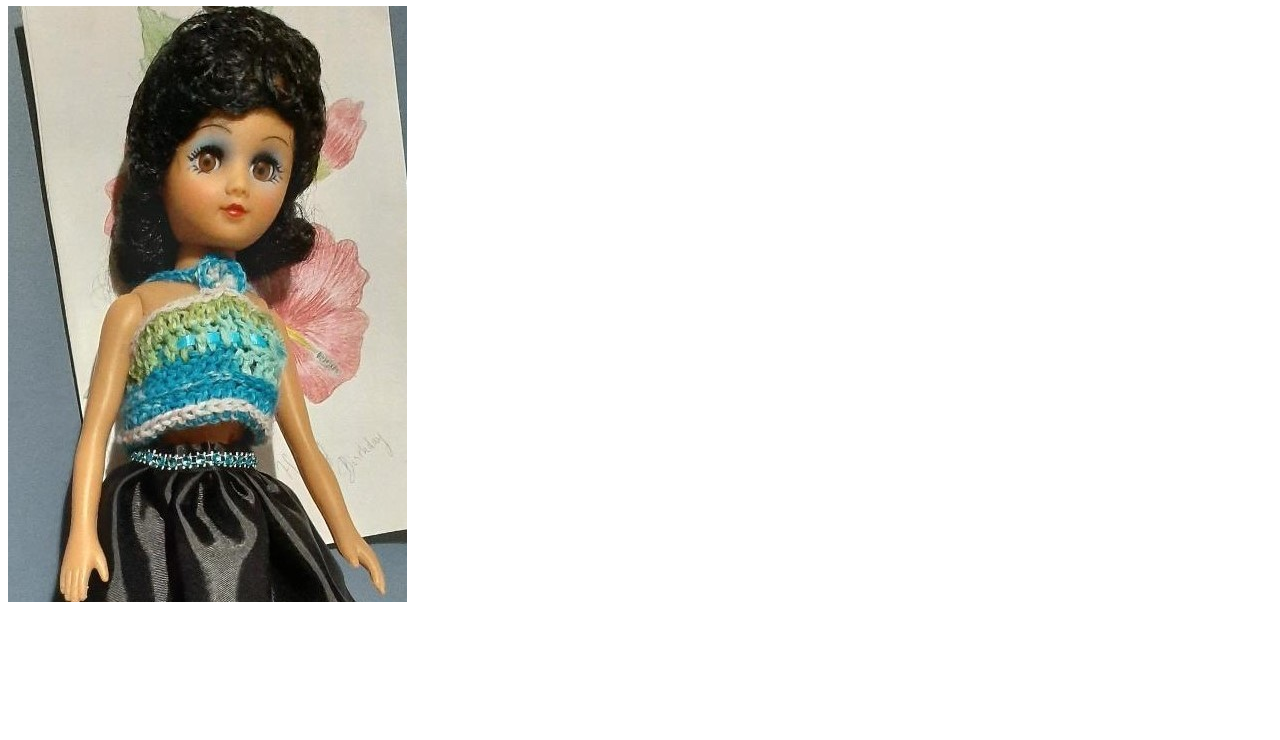
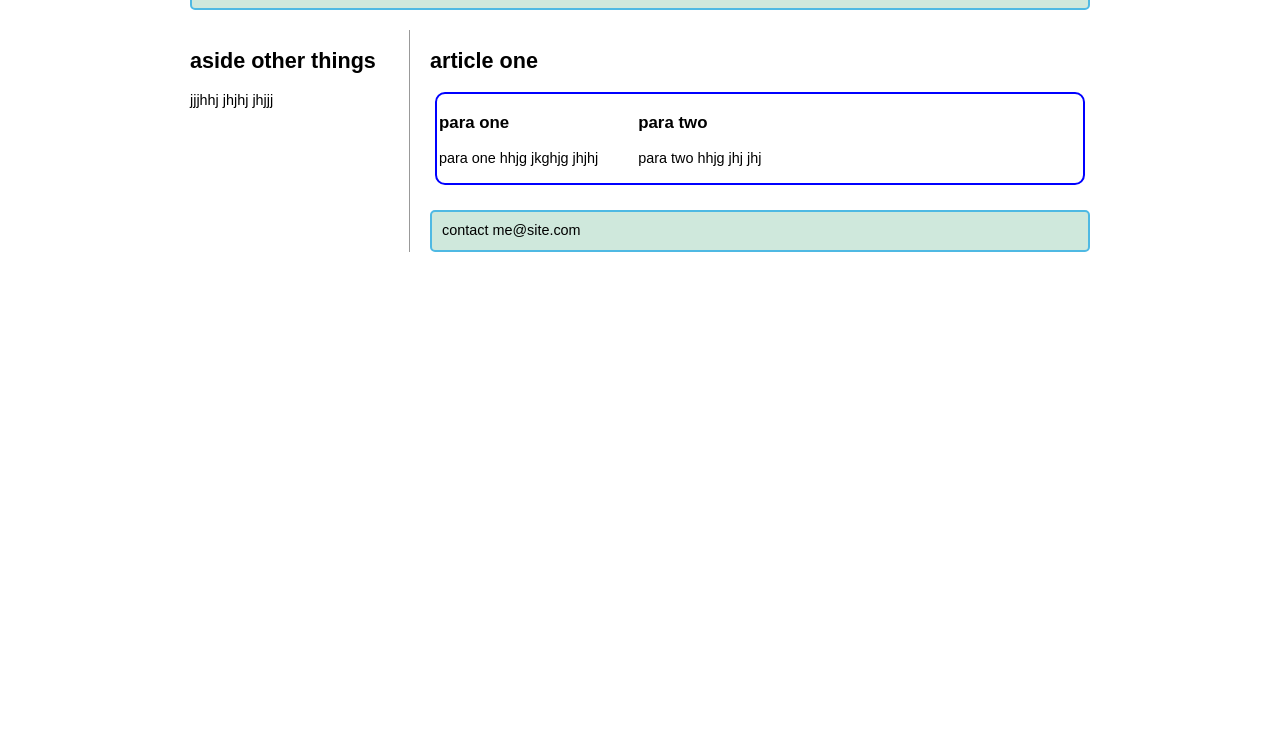
Before and after one commit to NileemaS/dollyRepo, a plain HTML site: page index.html in a window 1280 px wide. Shown: the part 60-800 px from the top of the page. Drawn offline with Linux system fonts and the light colour scheme.

Commit message:
Add files via upload

```diff
--- a/index.html
+++ b/index.html
@@ -1,4 +1,91 @@
 <html>
-    <h1>Nileema's Portfolio</h1>
-    <img src="./doll.jpg" />
+<head>
+    <meta charset="utf-8">
+    <title>grid style example</title>
+    <style>
+        body{
+            width:90%;
+            max-width:900px;
+            margin:2em auto;
+            font: .9em/1.2 Arial, Helvetica, Sans-serif;
+        }
+        .container{
+            display: grid;
+            grid-template-areas:
+                "header header"
+                "sidebar content"
+                "sidebar footer";
+            grid-template-columns: 1fr 3fr;
+            gap: 20px;
+        }
+
+        header,
+        footer{
+            border-radius: 5px;
+            padding: 10px;
+            background-color: rgb(207,232,220);
+            border: 2px solid rgb(79,185,227);
+
+        }
+
+        header{
+            grid-area: header;
+        }
+
+        footer{
+            grid-area: footer;
+        }
+
+        article{
+            grid-area: content;
+        }
+
+        aside{
+            border-right: 1px solid #999;
+            grid-area: sidebar;
+        }
+
+        .paraflex{
+            display:flex;
+            flex:1 auto;
+            flex-flow: row wrap;
+            align-items: center;
+            margin: 5px;
+            padding: 2px;
+            border-radius: 10px;
+            border: 2px solid blue;
+        }
+
+    </style>
+</head>
+<body>
+    <div class="container">
+        <header>This is an example</header>
+        <article>
+            <h1>article one</h1>
+            <div class="paraflex">
+                <div>
+                    <h3>para one</h3>
+                    <p>
+                        para one hhjg jkghjg jhjhj
+                    </p>
+                </div>
+                <div style="padding: 20px;"></div>
+                <div>
+                    <h3>para two</h3>
+                    <p>
+                        para two hhjg jhj jhj
+                    </p>
+                </div>
+            </div>
+        </article>
+
+        <aside>
+            <h2>aside other things</h2>
+            <p>jjjhhj jhjhj jhjjj</p>
+        </aside>
+
+        <footer>contact me@site.com</footer>
+    </div>
+</body>
 </html>
```
